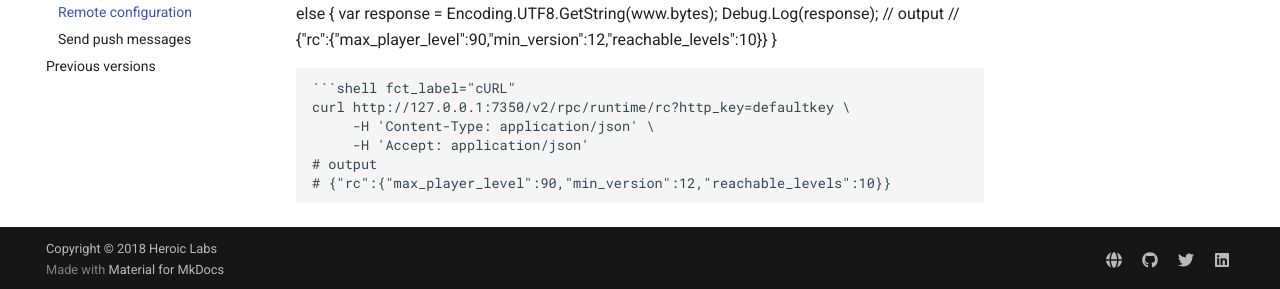
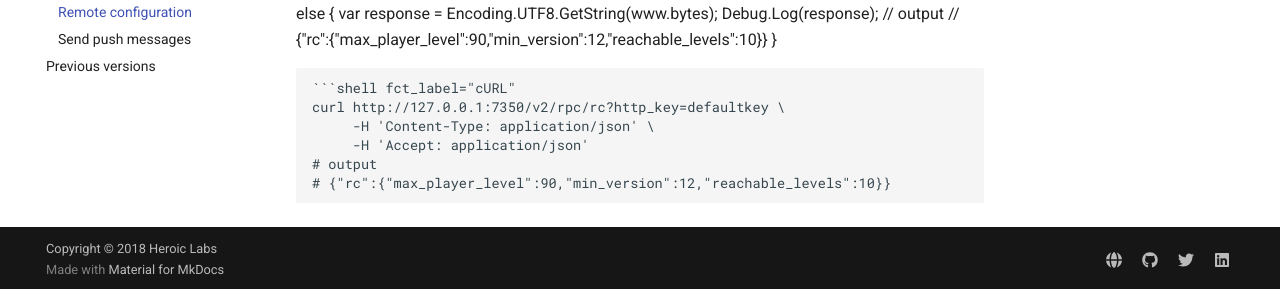
Before and after one commit to heroiclabs/nakama-docs, an MkDocs documentation site: the page built from docs/tutorial-remote-configuration.md, in a window 1280 px wide and 900 px high, scrolled down 1849 px. Shown: the part 608-897 px from the top of the window. Built offline with MkDocs 1.6.1 and Material for MkDocs 9.7.7, drawn with Linux system fonts in a browser that asks for light colours; comment, search, counter and statistics services are not loaded; old or Windows-style settings are respelled for this version of MkDocs; some of the changed lines change nothing that is shown.

Commit message:
Fix typos.

````diff
--- a/docs/tutorial-remote-configuration.md
+++ b/docs/tutorial-remote-configuration.md
@@ -29,7 +29,7 @@
 }
 
 local function remote_configuration(_context, _payload)
-  return { rc = parameters }
+  return nk.json_encode({ rc = parameters })
 end
 
 nk.register_rpc(remote_configuration, "rc")
@@ -106,7 +106,7 @@
 ```
 
 ```shell fct_label="cURL"
-curl http://127.0.0.1:7350/v2/rpc/runtime/rc?http_key=defaultkey \
+curl http://127.0.0.1:7350/v2/rpc/rc?http_key=defaultkey \
      -H 'Content-Type: application/json' \
      -H 'Accept: application/json'
 # output
````
